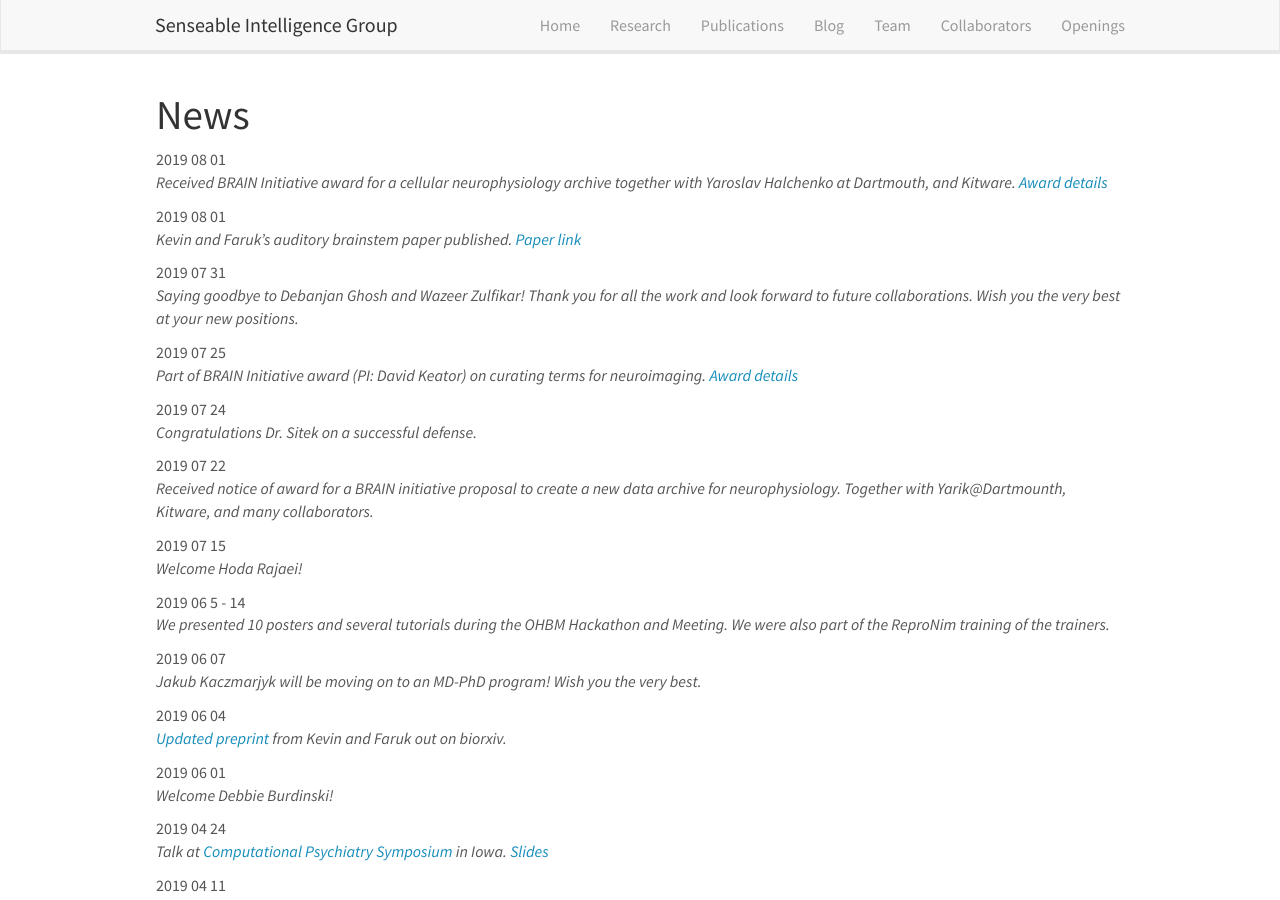
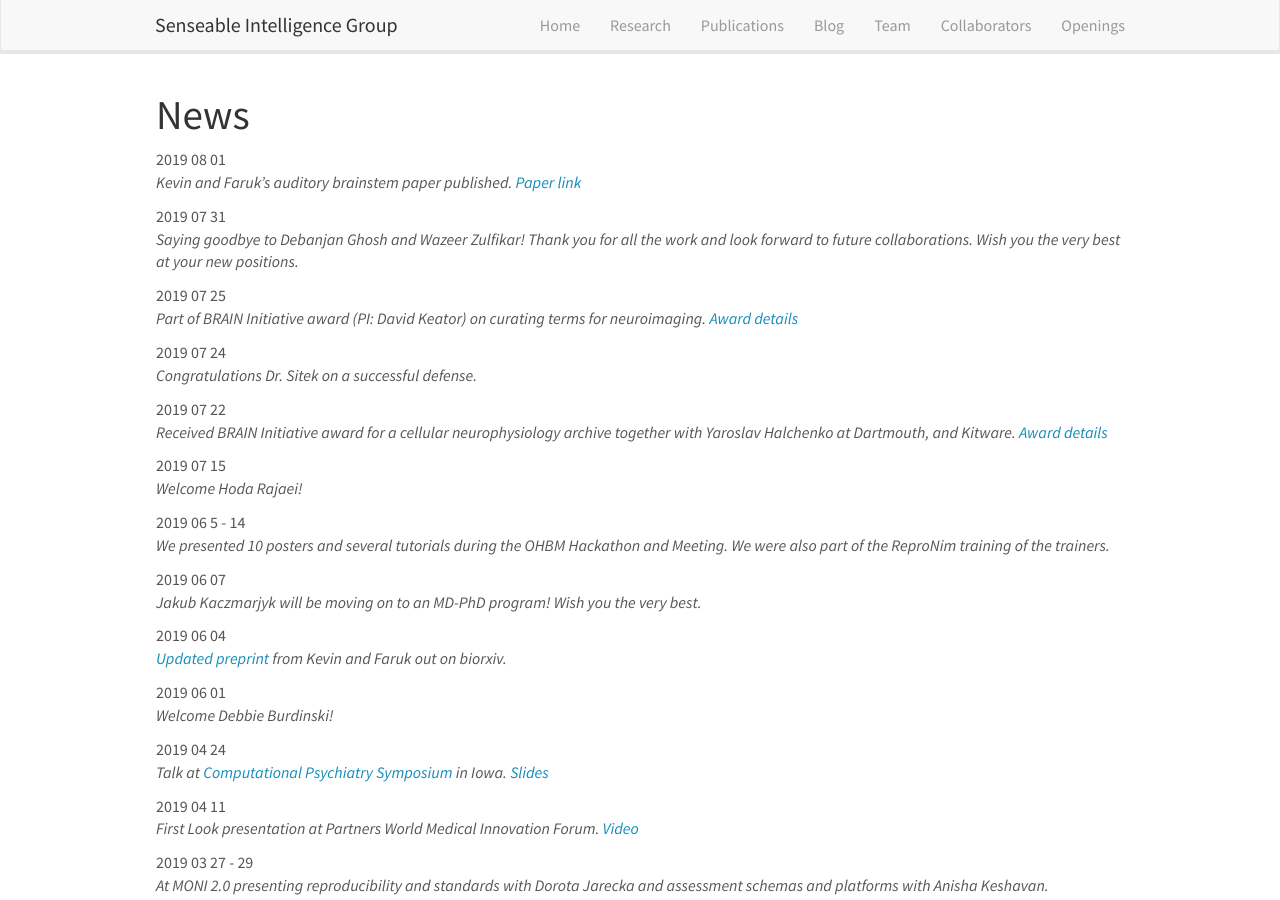
Before and after one commit to sensein/group, a Jekyll site: the page built from _pages/allnews.md, in a window 1280 px wide and 900 px high. Built offline with Jekyll 4.4.1, drawn with Linux system fonts in a browser that asks for light colours; nearby versions of some CDN libraries.

Commit message:
fixed news

```diff
--- a/_data/news.yml
+++ b/_data/news.yml
@@ -1,9 +1,3 @@
-- date: 2019 08 01
-  headline: >
-    Received BRAIN Initiative award for a cellular neurophysiology archive
-    together with Yaroslav Halchenko at Dartmouth, and Kitware.
-    <a href="https://projectreporter.nih.gov/project_info_description.cfm?aid=9795271">Award details</a>
-
 - date: 2019 08 01
   headline: >
     Kevin and Faruk's auditory brainstem paper published.
@@ -25,9 +19,9 @@
 
 - date: 2019 07 22
   headline: >
-    Received notice of award for a BRAIN initiative proposal to create a new
-    data archive for neurophysiology. Together with Yarik@Dartmounth, Kitware,
-    and many collaborators.
+    Received BRAIN Initiative award for a cellular neurophysiology archive
+    together with Yaroslav Halchenko at Dartmouth, and Kitware.
+    <a href="https://projectreporter.nih.gov/project_info_description.cfm?aid=9795271">Award details</a>
 
 - date: 2019 07 15
   headline: Welcome Hoda Rajaei!
```
